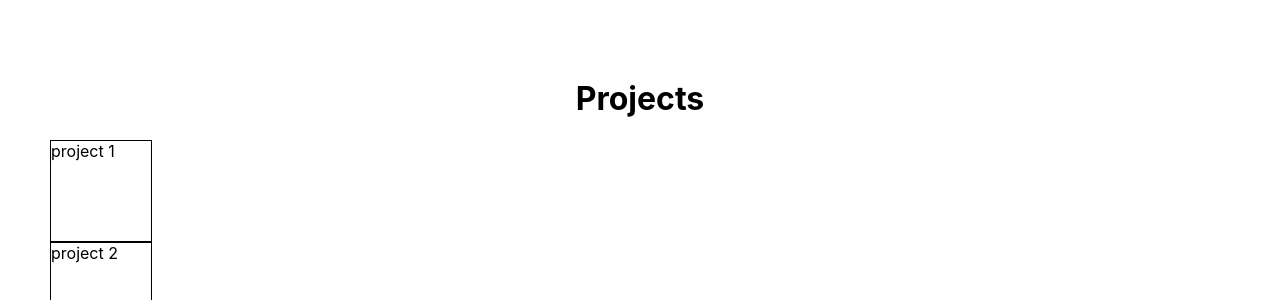
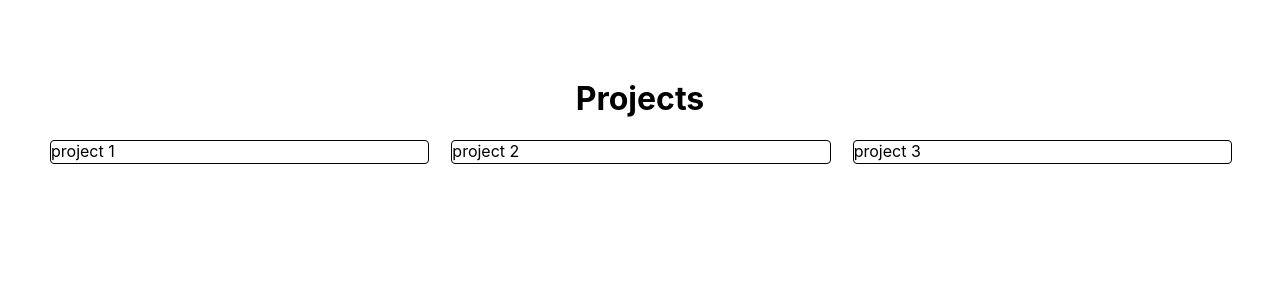
Before and after one commit to michelle800902/Portfolio, a React (Create React App) app: page / in a window 1280 px wide. Shown: the part 1592-1892 px from the top of the page. Built offline with nearby package versions, Linux system fonts and the light colour scheme.

Commit message:
Update layout of projects with grid

```diff
--- a/src/components/projects/Card.js
+++ b/src/components/projects/Card.js
@@ -2,9 +2,10 @@ import React from "react";
 import styled from 'styled-components';
 
 const CardWrapper = styled.div`
-    width: 100px;
-    height: 100px;
+    width: 100%;
+    height: 100%;
     border: 1px solid #000000;
+    border-radius: 4px;
 `;
 
 function Card({ name, image, link }) {
--- a/src/components/projects/Projects.js
+++ b/src/components/projects/Projects.js
@@ -17,6 +17,9 @@ const ProjectsTitle = styled.div`
 const ProjectsContent = styled.div`
     width: 100%;
     display: grid;
+    grid-template-columns: repeat(3, 1fr);
+    grid-column-gap: 24px;
+    grid-row-gap: 1em;
 `;
 
 function Projects() {
--- a/src/constants/index.js
+++ b/src/constants/index.js
@@ -40,5 +40,12 @@ export const projectData = [
         description: '',
         image: '',
         link: '',
+    },
+    {
+        id: 2,
+        name: 'project 3',
+        description: '',
+        image: '',
+        link: '',
     }
 ];
```
